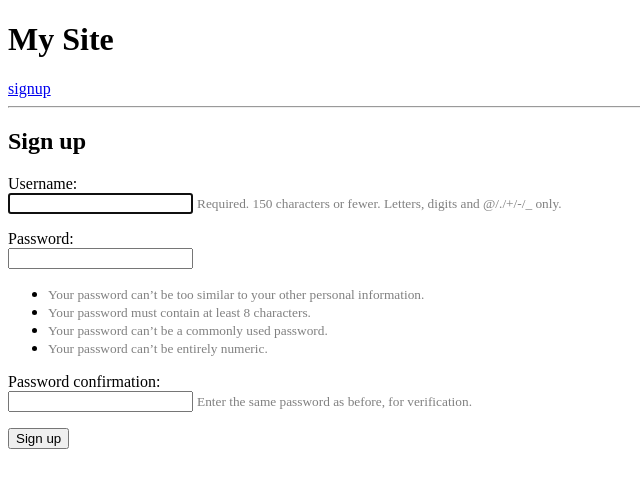
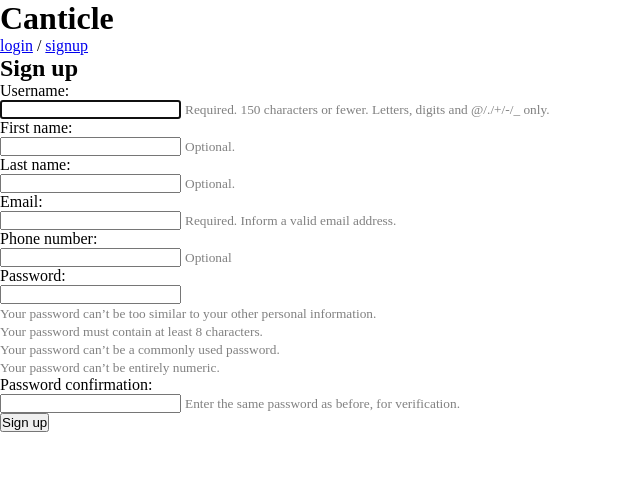
Before and after one commit to Narendramallela/Myapplication, a Django app: page /canticle/signup/ in a window 1280 px wide. Shown: the top 488 px of the page, without its empty margins (0-640 px from the left). Run offline with Django 3.2, Linux system fonts and the light colour scheme.

Commit message:
Initial commit

```diff
--- /dev/null
+++ b/mysite/canticle/forms.py
@@ -0,0 +1,15 @@
+
+from django import forms
+from django.contrib.auth.forms import UserCreationForm
+from django.contrib.auth.models import User
+from phonenumber_field.modelfields import PhoneNumberField
+
+class SignUpForm(UserCreationForm):
+    first_name = forms.CharField(max_length=30, required=False, help_text='Optional.')
+    last_name = forms.CharField(max_length=30, required=False, help_text='Optional.')
+    email = forms.EmailField(max_length=254, help_text='Required. Inform a valid email address.')
+
+    Phone_Number=forms.CharField(max_length=30, required=False, help_text='Optional')
+    class Meta:
+        model = User
+        fields = ('username', 'first_name', 'last_name', 'email','Phone_Number', 'password1' , 'password2')
--- a/mysite/canticle/models.py
+++ b/mysite/canticle/models.py
@@ -11,7 +11,7 @@ class User(models.Model):
     Last_Name = models.CharField(max_length = 100)
     Date_of_Birth = models.DateTimeField()
     Email_ID = models.CharField(max_length =100)
-    Phone_Number = models.IntegerField(max_length=12)
+    Phone_Number = PhoneNumberField(max_length=11)
 
     def __str__(self):
         return self.User_ID
--- /dev/null
+++ b/mysite/canticle/static/style.css
@@ -0,0 +1,43 @@
+* {
+    margin: 0;
+    padding: 0;
+    box-sizing: border-box;
+}
+
+.app_title {
+
+border-color:#bdc7d8;
+
+width:377px;
+
+font-size: 26px;
+
+text-align: left;
+
+margin-bottom: 10px;
+
+font-weight: 900;
+
+color: #005488;
+
+top: 10%;
+
+
+}
+
+
+.Registrationform {
+
+
+    color: initial;
+    letter-spacing: normal;
+    word-spacing: normal;
+    text-transform: none;
+    text-indent: 0px;
+    text-shadow: none;
+    display: inline-block;
+    text-align: left;
+    margin: 0em 0em 0em 0em;
+    font: 11px system-ui;
+    margin-bottom : 10px:
+}
--- a/mysite/canticle/templates/base.html
+++ b/mysite/canticle/templates/base.html
@@ -2,17 +2,17 @@
 <html lang="en">
   <head>
     <meta charset="utf-8">
-    <title>{% block title %}Simple is Better Than Complex{% endblock %}</title>
+    <title>{% block title %}Create you own playlist and share{% endblock %}</title>
+    <link type="text/css" rel="stylesheet" href="/static/style.css">
   </head>
   <body>
     <header>
-      <h1>My Site</h1>
+     <h1> Canticle</h1>
       {% if user.is_authenticated %}
         <a href="{% url 'logout' %}">logout</a>
       {% else %}
-        <a href="{% url 'signup' %}">signup</a>
+        <a href="{% url 'login' %}">login</a> / <a href="{% url 'signup' %}">signup</a>
       {% endif %}
-      <hr>
     </header>
     <main>
       {% block content %}
--- a/mysite/canticle/templates/signup.html
+++ b/mysite/canticle/templates/signup.html
@@ -2,8 +2,7 @@
 
 {% block content %}
   <h2>Sign up</h2>
-  <form method="post">
-    {% csrf_token %}
+  <form method="post">{% csrf_token %}
     {% for field in form %}
       <p>
         {{ field.label_tag }}<br>
--- a/mysite/canticle/urls.py
+++ b/mysite/canticle/urls.py
@@ -1,9 +1,11 @@
 
 from django.conf.urls import url
 
+from django.contrib.auth import views as auth_views
 from .import views
 
 urlpatterns=[
 	url(r'^$',views.index,name='index'),
         url(r'^signup/$',views.signup,name='signup'),
+        url(r'^login/$',views.signup,name='login')
 ]
--- a/mysite/canticle/views.py
+++ b/mysite/canticle/views.py
@@ -11,7 +11,7 @@ from django.shortcuts import render, redirect
 
 from .models import User, Song, Website_Information
 from django.template import loader
-
+from .forms import SignUpForm
 
 def index(request):
     template = loader.get_template('signup.html')
@@ -19,7 +19,7 @@ def index(request):
 
 def signup(request):
     if request.method == 'POST':
-        form = UserCreationForm(request.POST)
+        form = SignUpForm(request.POST)
         if form.is_valid():
             form.save()
             username = form.cleaned_data.get('username')
@@ -28,5 +28,5 @@ def signup(request):
             login(request, user)
             return redirect('home')
     else:
-        form = UserCreationForm()
+        form = SignUpForm()
     return render(request, 'signup.html', {'form': form})
```
Also changed, not shown: mysite/canticle/base.html (deleted, +0 -22 lines), mysite/canticle/templates/login.html (added, +26 -0 lines), 4 other files.
